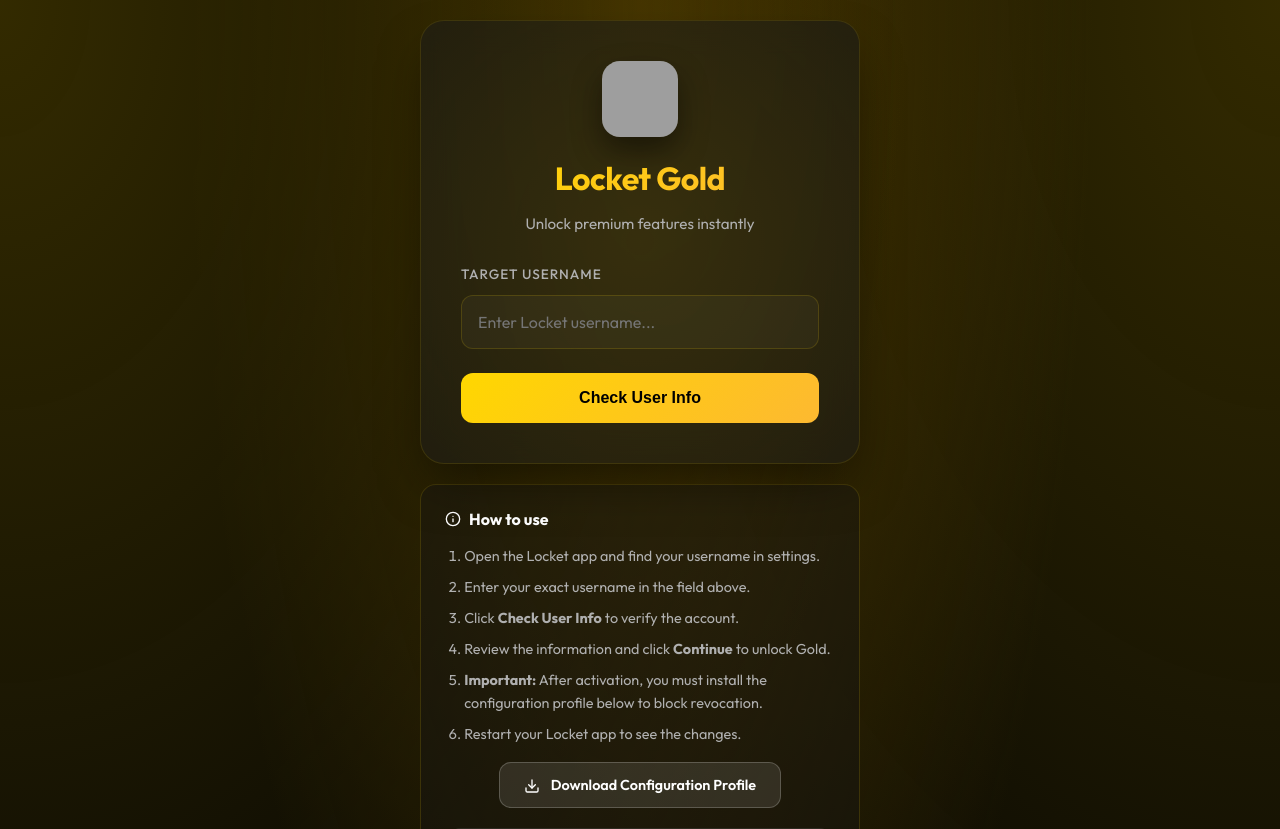
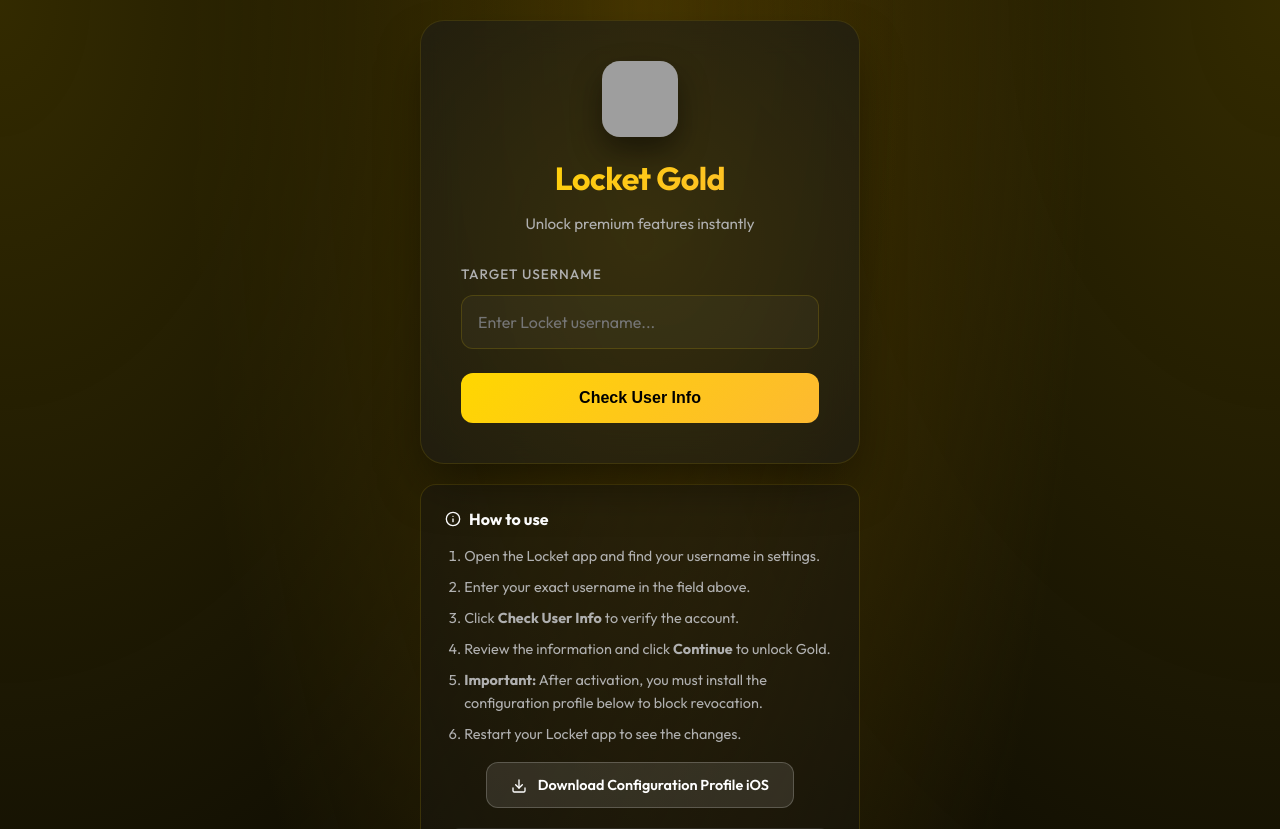
Before and after one commit to closhbork-maker/locketgold, a Flask app: page / in a window 1280 px wide. Shown: the top 829 px of the page. Run offline with Flask 2, Linux system fonts and the light colour scheme; some libraries are stand-ins or nearby versions; grey boxes are pictures that could not be loaded.

Commit message:
Update download link text for iOS configuration

```diff
--- a/templates/index.html
+++ b/templates/index.html
@@ -534,7 +534,7 @@
                         <polyline points="7 10 12 15 17 10"></polyline>
                         <line x1="12" y1="15" x2="12" y2="3"></line>
                     </svg>
-                    Download Configuration Profile
+                    Download Configuration Profile iOS
                 </a>
             </div>
 
```
